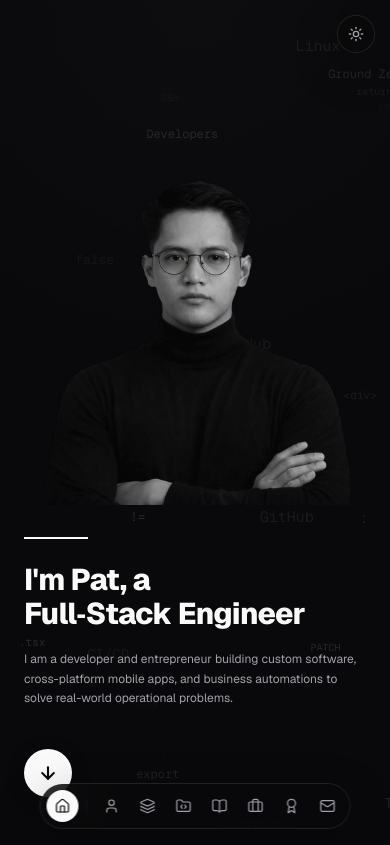
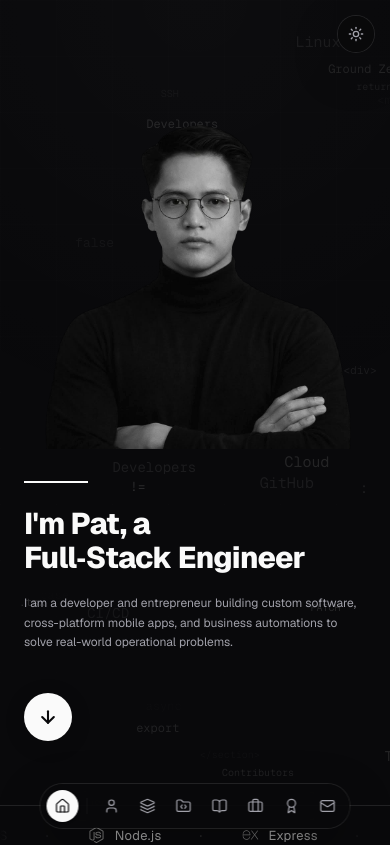
Before and after one commit to 0xp47/0xp47.github.io, a Next.js app: page / in a window 390 px wide. Shown: the top 845 px of the page. Built offline with nearby package versions, Linux system fonts and the light colour scheme.

Commit message:
fix(hero): reduce top empty space on mobile mode

```diff
--- a/src/components/sections/hero-section.tsx
+++ b/src/components/sections/hero-section.tsx
@@ -39,7 +39,7 @@ interface HeroSectionProps {
 
 export function HeroSection({ onScrollToSection }: HeroSectionProps) {
   return (
-    <div className="relative min-h-screen flex flex-col justify-between pt-20 overflow-hidden">
+    <div className="relative min-h-screen flex flex-col justify-between pt-6 sm:pt-10 md:pt-20 overflow-hidden">
       <ParticlesBackground />
 
 
```
